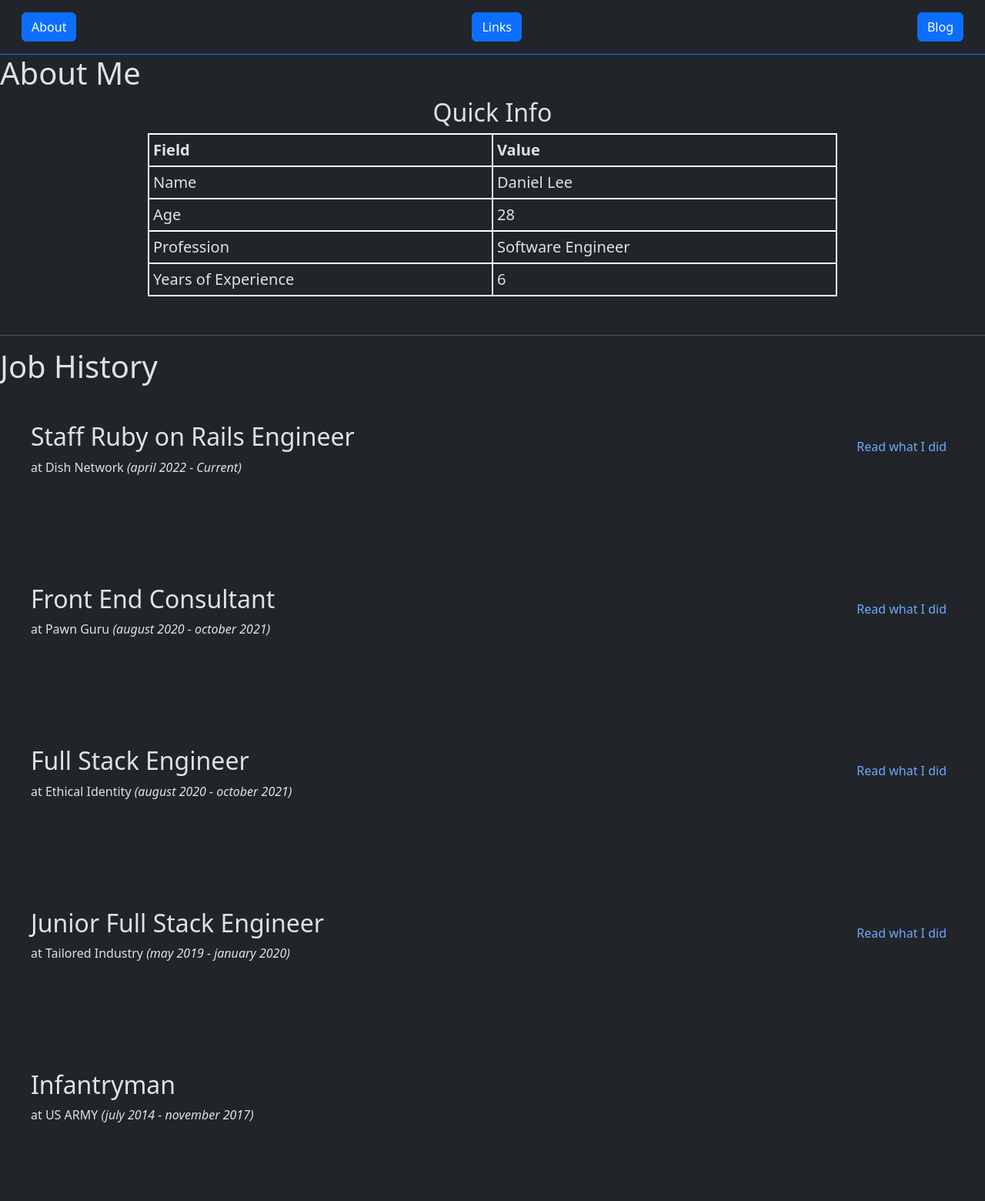
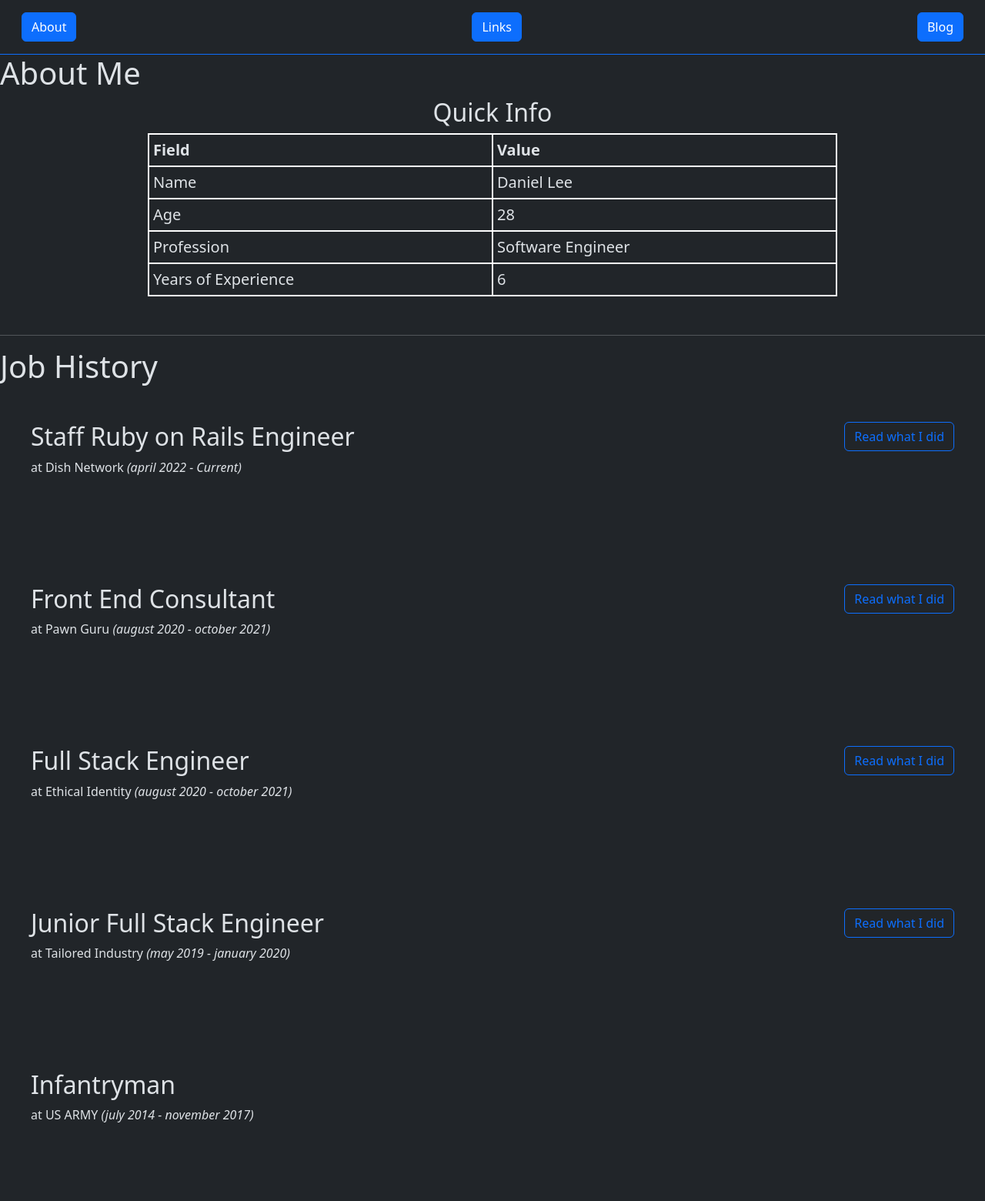
Before and after one commit to danielleedottech/danlee-org, a Jekyll site: the page built from index.html, in a window 1280 px wide. Shown: the whole page at 77% size. Built offline with Jekyll 4.4.1, drawn with Linux system fonts in a browser that asks for light colours; nearby versions of some CDN libraries; library files that are not in the unit come from our copies.

Commit message:
using pure bootstrap for job links

```diff
--- a/_sass/pages/index.scss
+++ b/_sass/pages/index.scss
@@ -43,16 +43,3 @@
     align-items: center;
     margin-bottom: 50px;
 }
-
-
-.job-link-wrapper {
-    margin-top: 20px;
-}
-
-.job-link {
-    text-decoration: none;
-    text-align: center;
-    width: 70px;
-    padding: 10px;
-    border-radius: 20px;
-}
--- a/index.html
+++ b/index.html
@@ -59,11 +59,9 @@ title: Home
             {% endif %}
         </div>
 
-        <div class="job-link-wrapper">
-            {% if job.title == "Infantryman" %}
-                <a class="job-link invisible" href="{{ job.link }}">Read what I did</a>
-            {% else %}
-                <a class="job-link" href="{{ job.link }}">Read what I did</a>
+        <div>
+            {% if job.title != "Infantryman" %}
+                <a class="btn btn-outline-primary" href="{{ job.link }}">Read what I did</a>
             {% endif %}
         </div>
     </article>
```
